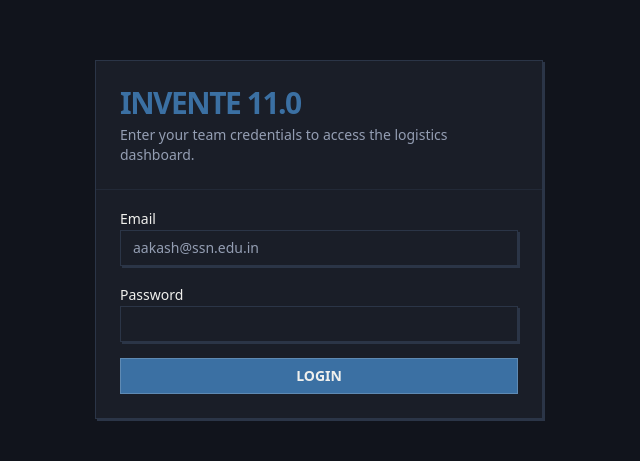
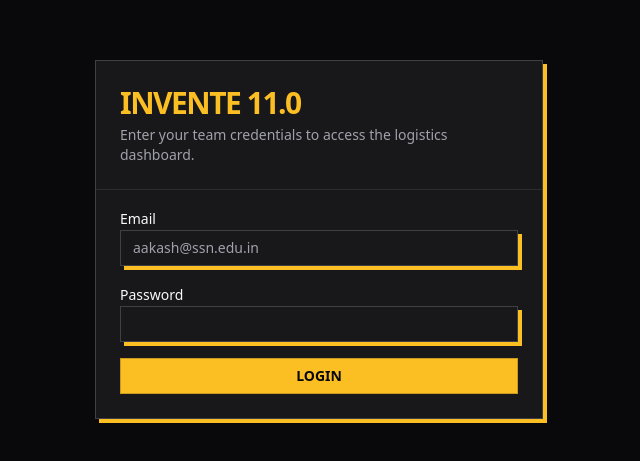
Before and after one commit to 06-aakash-06/inventetshirts, a Next.js app: page /login in a window 1280 px wide. Shown: the part 161-622 px from the top of the page, without its empty margins (321-961 px from the left). Built offline with nearby package versions, Linux system fonts and the light colour scheme; no server answers.

Commit message:
style: Overhaul UI with vibrant dark Neo-Brutalist theme

```diff
--- a/src/app/globals.css
+++ b/src/app/globals.css
@@ -50,47 +50,41 @@
   --radius-sm: calc(var(--radius) - 4px);
 }
 
-/* Dark premium tech / understated Neo-Brutalism */
+/* Vibrant Dark Neo-Brutalism */
 :root {
-  --background: #11141c; /* very dark navy/charcoal */
-  --foreground: #f0f0ed; /* warm off-white */
+  --background: #09090b; /* Pure dark zinc */
+  --foreground: #fafafa; /* Crisp white */
 
-  --card: #1a1e28; /* slightly lighter charcoal */
-  --card-foreground: #f0f0ed;
+  --card: #18181b; /* Elevated dark zinc */
+  --card-foreground: #fafafa;
 
-  --popover: #1a1e28;
-  --popover-foreground: #f0f0ed;
+  --popover: #18181b;
+  --popover-foreground: #fafafa;
 
-  --primary: #3b70a3; /* muted electric blue */
-  --primary-foreground: #f0f0ed;
+  --primary: #fbbf24; /* Cyber Yellow */
+  --primary-foreground: #09090b; /* Black text on yellow for brutal contrast */
 
-  --secondary: #60578e; /* muted violet/indigo */
-  --secondary-foreground: #f0f0ed;
+  --secondary: #a855f7; /* Electric Purple */
+  --secondary-foreground: #fafafa;
 
-  --muted: #242936;
-  --muted-foreground: #949eb3;
+  --muted: #27272a;
+  --muted-foreground: #a1a1aa;
 
-  --accent: #242936;
-  --accent-foreground: #f0f0ed;
+  --accent: #22d3ee; /* Cyan */
+  --accent-foreground: #09090b;
 
-  --destructive: #9f494c; /* muted red */
-  --destructive-foreground: #f0f0ed;
+  --destructive: #ef4444; /* Vivid Red */
+  --destructive-foreground: #fafafa;
 
-  --success: #437a54; /* dark/desaturated green */
-  --success-foreground: #f0f0ed;
+  --success: #22c55e; /* Vivid Green */
+  --success-foreground: #09090b; /* Black text on bright green */
 
-  --warning: #b0813f; /* muted amber */
-  --warning-foreground: #f0f0ed;
+  --warning: #f97316; /* Bright Orange */
+  --warning-foreground: #09090b;
 
-  --border: #2b3547; /* subtle blue-gray */
-  --input: #2b3547;
-  --ring: #3b70a3;
-
-  --chart-1: oklch(0.646 0.222 41.116);
-  --chart-2: oklch(0.6 0.118 184.704);
-  --chart-3: oklch(0.398 0.07 227.392);
-  --chart-4: oklch(0.828 0.189 84.429);
-  --chart-5: oklch(0.769 0.188 70.08);
+  --border: #3f3f46; /* Distinct gray for borders */
+  --input: #27272a;
+  --ring: #fbbf24;
 
   --radius: 0rem; /* Sharp corners for brutalism */
 }
@@ -108,17 +102,21 @@
 /* Custom Neo-Brutalist styling primitives */
 @layer utilities {
   .brutal-shadow {
-    box-shadow: 2px 2px 0px 0px var(--border);
+    /* Hard vibrant shadow */
+    box-shadow: 4px 4px 0px 0px var(--primary);
+    border: 1px solid var(--border);
   }
   .brutal-shadow-hover {
-    transition: box-shadow 0.2s ease, transform 0.2s ease;
+    transition: box-shadow 0.2s cubic-bezier(0.4, 0, 0.2, 1), transform 0.2s cubic-bezier(0.4, 0, 0.2, 1);
   }
   .brutal-shadow-hover:hover {
-    box-shadow: 4px 4px 0px 0px var(--border);
+    /* Shadow expands and changes color slightly, or element lifts */
+    box-shadow: 6px 6px 0px 0px var(--accent);
     transform: translate(-2px, -2px);
+    border-color: var(--accent);
   }
   .brutal-shadow-hover:active {
-    box-shadow: 0px 0px 0px 0px var(--border);
-    transform: translate(0px, 0px);
+    box-shadow: 0px 0px 0px 0px var(--accent);
+    transform: translate(4px, 4px);
   }
 }
```
